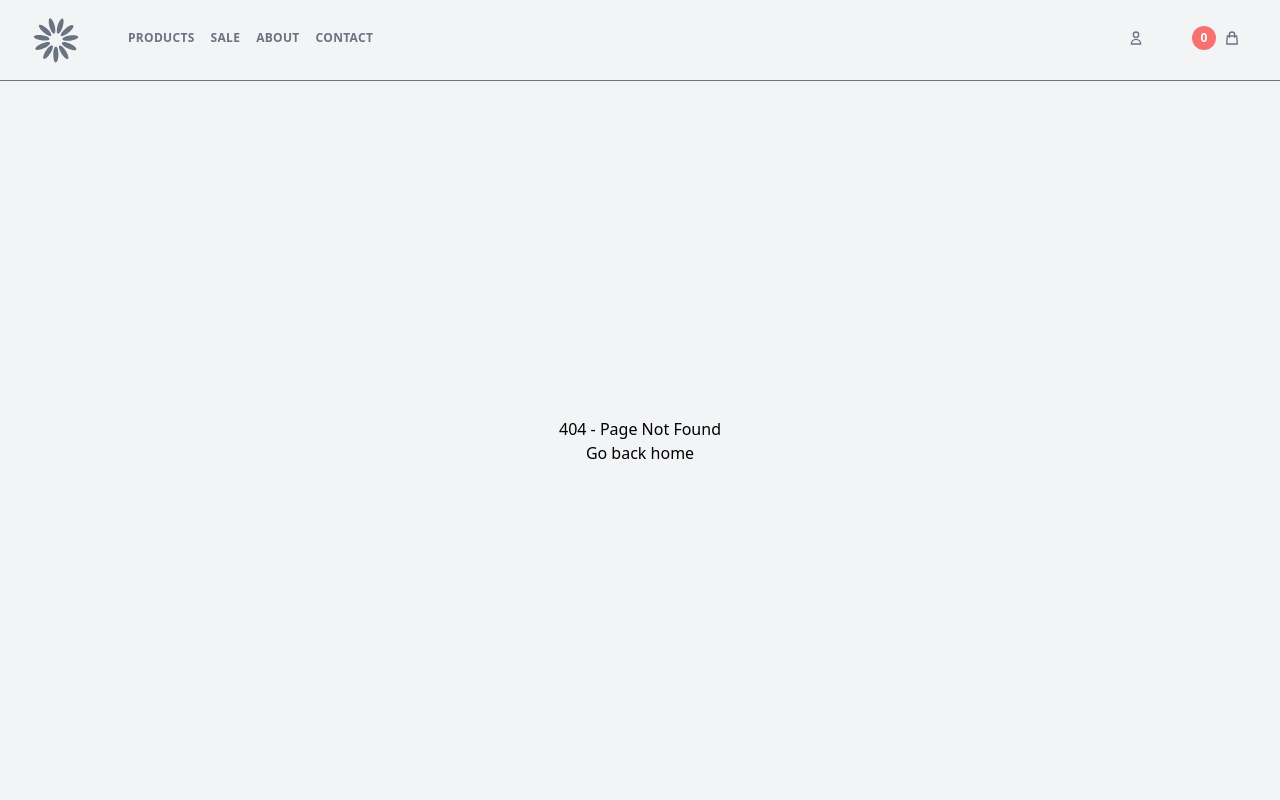
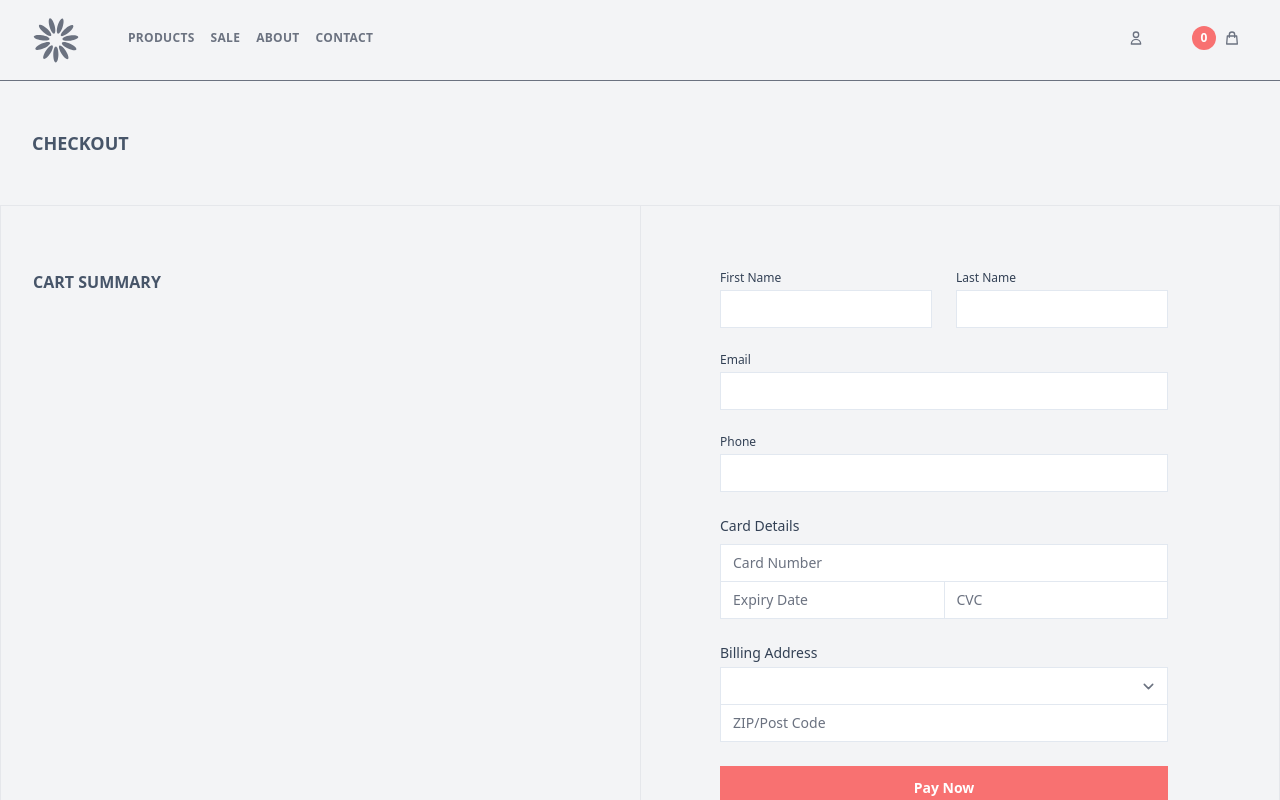
Before and after one commit to gosiajaninska/next-app, a Next.js app: page /checkout in a window 1280 px wide. Before the commit this address had no page. Shown: the top 800 px of the page. Built offline with nearby package versions, Linux system fonts and the light colour scheme.

Commit message:
add checkout page, button and form

```diff
--- /dev/null
+++ b/components/CheckoutForm.tsx
@@ -0,0 +1,161 @@
+export const CheckoutForm = () => {
+
+  return (
+    <section>
+
+      <div className="grid grid-cols-1 mx-auto max-w-screen-2xl md:grid-cols-2 px-8 border divide-x">
+        <div className="py-16">
+          <h2 className="uppercase text-md font-bold text-slate-600 mb-12 ">Cart summary</h2>
+        </div>
+
+        <div className="py-16">
+          <div className="max-w-lg px-8 mx-auto">
+            <form className="grid grid-cols-6 gap-6">
+              <div className="col-span-3">
+                <label
+                  htmlFor="FirstName"
+                  className="block text-xs font-medium text-slate-700"
+                >
+                  First Name
+                </label>
+
+                <input
+                  type="text"
+                  id="FirstName"
+                  className="w-full mt-1 border-slate-200 rounded-xs  sm:text-sm"
+                />
+              </div>
+
+              <div className="col-span-3">
+                <label
+                  htmlFor="LastName"
+                  className="block text-xs font-medium text-slate-700"
+                >
+                  Last Name
+                </label>
+
+                <input
+                  type="text"
+                  id="LastName"
+                  className="w-full mt-1 border-slate-200 rounded-xs  sm:text-sm"
+                />
+              </div>
+
+              <div className="col-span-6">
+                <label htmlFor="Email" className="block text-xs font-medium text-slate-700">
+                  Email
+                </label>
+
+                <input
+                  type="email"
+                  id="Email"
+                  className="w-full mt-1 border-slate-200 rounded-xs  sm:text-sm"
+                />
+              </div>
+
+              <div className="col-span-6">
+                <label htmlFor="Phone" className="block text-xs font-medium text-slate-700">
+                  Phone
+                </label>
+
+                <input
+                  type="tel"
+                  id="Phone"
+                  className="w-full mt-1 border-slate-200 rounded-xs  sm:text-sm"
+                />
+              </div>
+
+              <fieldset className="col-span-6">
+                <legend className="block text-sm font-medium text-slate-700">
+                  Card Details
+                </legend>
+
+                <div className="mt-1 -space-y-px rounded-xs ">
+                  <div>
+                    <label htmlFor="CardNumber" className="sr-only"> Card Number </label>
+
+                    <input
+                      type="text"
+                      id="CardNumber"
+                      placeholder="Card Number"
+                      className="relative w-full mt-1 border-slate-200 rounded-t-xs focus:z-10 sm:text-sm"
+                    />
+                  </div>
+
+                  <div className="flex -space-x-px">
+                    <div className="flex-1">
+                      <label htmlFor="CardExpiry" className="sr-only"> Card Expiry </label>
+
+                      <input
+                        type="text"
+                        id="CardExpiry"
+                        placeholder="Expiry Date"
+                        className="relative w-full border-slate-200 rounded-bl-xs focus:z-10 sm:text-sm"
+                      />
+                    </div>
+
+                    <div className="flex-1">
+                      <label htmlFor="CardCVC" className="sr-only"> Card CVC </label>
+
+                      <input
+                        type="text"
+                        id="CardCVC"
+                        placeholder="CVC"
+                        className="relative w-full border-slate-200 rounded-br-xs focus:z-10 sm:text-sm"
+                      />
+                    </div>
+                  </div>
+                </div>
+              </fieldset>
+
+              <fieldset className="col-span-6">
+                <legend className="block text-sm font-medium text-slate-700">
+                  Billing Address
+                </legend>
+
+                <div className="mt-1 -space-y-px bg-white rounded-xs ">
+                  <div>
+                    <label htmlFor="Country" className="sr-only">Country</label>
+
+                    <select
+                      id="Country"
+                      className="relative w-full border-slate-200 rounded-t-xs focus:z-10 sm:text-sm"
+                    >
+                      <option></option>
+                      <option>Poland</option>
+                      <option>England</option>
+                      <option>Wales</option>
+                      <option>Scotland</option>
+                      <option>France</option>
+                      <option>Belgium</option>
+                      <option>Japan</option>
+                    </select>
+                  </div>
+
+                  <div>
+                    <label className="sr-only" htmlFor="PostalCode"> ZIP/Post Code </label>
+
+                    <input
+                      type="text"
+                      id="PostalCode"
+                      placeholder="ZIP/Post Code"
+                      className="relative w-full border-slate-200 rounded-b-xs focus:z-10 sm:text-sm"
+                    />
+                  </div>
+                </div>
+              </fieldset>
+
+              <div className="col-span-6">
+                <button
+                  className="block w-full rounded-xs bg-red-400 font-bold p-3 text-sm text-white transition hover:shadow-lg"
+                >
+                  Pay Now
+                </button>
+              </div>
+            </form>
+          </div>
+        </div>
+      </div>
+    </section>
+  );
+}
--- a/pages/cart.tsx
+++ b/pages/cart.tsx
@@ -4,6 +4,7 @@ import { ClearCartButton, DecreaseCartItemButton, IncreaseCartItemButton, Remove
 import React from "react";
 import Link from "next/link";
 import { CartItem } from "../utility";
+import { CartIcon } from "../components/cart/Icon";
 
 
 const CartItems = ({ items }: { items: readonly CartItem[] }) => {
@@ -42,6 +43,12 @@ const CartSummary = ({ countItems, countTotal }: { countItems: number, countTota
         Total:
         <b> { countTotal }</b>
       </p>
+      <Link href={"/checkout"}>
+        <a className={`flex gap-2 items-center justify-center py-4 px-4 pr-6 my-8 bg-red-400 text-white font-bold rounded-lg hover:opacity-75`}>
+          <CartIcon></CartIcon>
+          <span>Checkout</span>
+        </a>
+      </Link>
     </div>
   )
 }
--- /dev/null
+++ b/pages/checkout.tsx
@@ -0,0 +1,13 @@
+import { CheckoutForm } from "../components/CheckoutForm";
+import { Main } from "../components/Main";
+
+const CheckoutPage = () => {
+  return (
+    <Main>
+      <h1 className="uppercase text-lg font-bold text-slate-600 py-12 px-8">Checkout</h1>
+      <CheckoutForm/>
+    </Main>
+  );
+}
+
+export default CheckoutPage;
```
